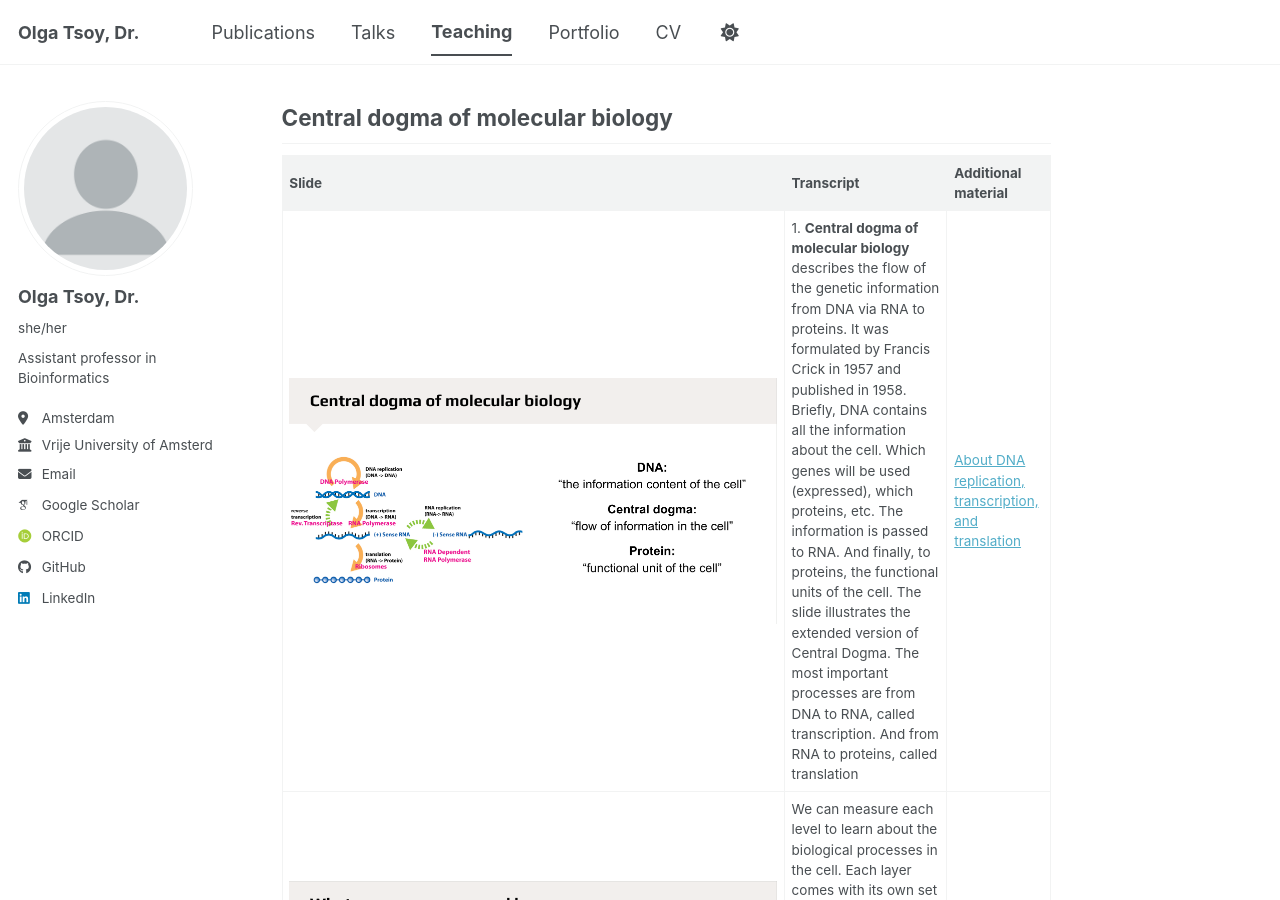
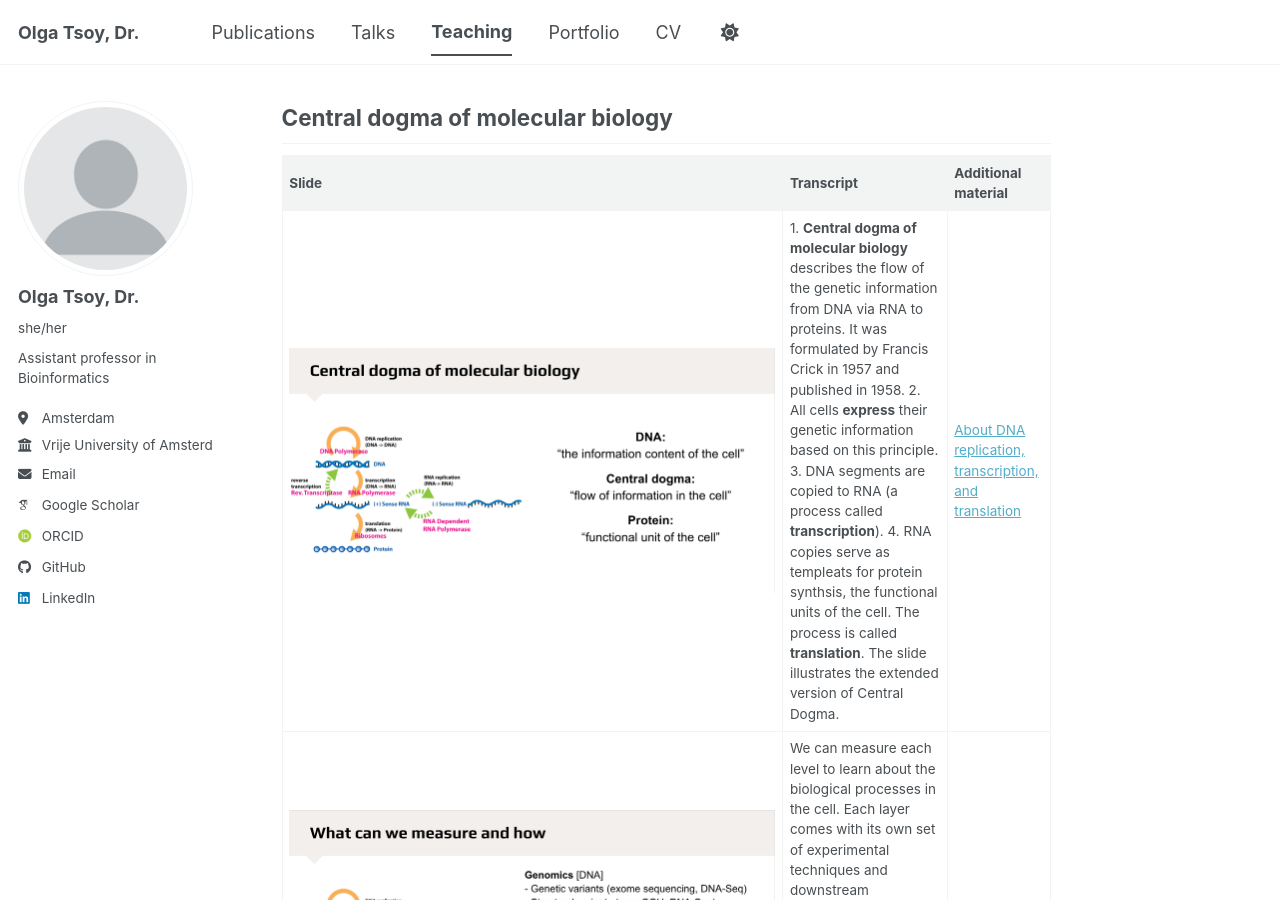
Before and after one commit to OlgaVT/OlgaVT.github.io, a Jekyll site: the page built from _teaching/bbsb_lecture_1.md, in a window 1280 px wide and 900 px high, scrolled down 396 px. Built offline with Jekyll 4.4.1, drawn with Linux system fonts in a browser that asks for light colours; some web fonts are replaced; a script bundle is joined from its source files by our own code; library files that are not in the unit come from our copies.

Commit message:
Update bbsb_lecture_1.md

```diff
--- a/_teaching/bbsb_lecture_1.md
+++ b/_teaching/bbsb_lecture_1.md
@@ -18,7 +18,7 @@ Texbooks:
 
 | Slide | Transcript | Additional material|
 |----------------|-------------|-------------|
-| <img src="https://github.com/OlgaVT/OlgaVT.github.io/blob/master/images/Central_dogma.png" width="25000">  | 1. **Central dogma of molecular biology** describes the flow of the genetic information from DNA via RNA to proteins. It was formulated by Francis Crick in 1957 and published in 1958. Briefly, DNA contains all the information about the cell. Which genes will be used (expressed), which proteins, etc. The information is passed to RNA. And finally, to proteins, the functional units of the cell. The slide illustrates the extended version of Central Dogma. The most important processes are from DNA to RNA, called transcription. And from RNA to proteins, called translation|[About DNA replication, transcription, and translation](https://www.youtube.com/watch?v=6gUY5NoX1Lk)   |
+| <img src="https://github.com/OlgaVT/OlgaVT.github.io/blob/master/images/Central_dogma.png" width="25000">  | 1. **Central dogma of molecular biology** describes the flow of the genetic information from DNA via RNA to proteins. It was formulated by Francis Crick in 1957 and published in 1958. 2. All cells **express** their genetic information based on this principle. 3. DNA segments are copied to RNA (a process called **transcription**). 4. RNA copies serve as templeats for protein synthsis, the functional units of the cell. The process is called **translation**. The slide illustrates the extended version of Central Dogma.|[About DNA replication, transcription, and translation](https://www.youtube.com/watch?v=6gUY5NoX1Lk)   |
 | <img src="https://github.com/OlgaVT/OlgaVT.github.io/blob/master/images/Measurements.png" width="25000">  |  We can measure each level to learn about the biological processes in the cell. Each layer comes with its own set of experimental techniques and downstream bioinformtics analysis. Some techniques measure one or several molecules. We call them low-throughput. In opposite, there are methods that try to measure all molecules of a type of interest. We call them high-throughput.  |[About biomolecules](https://www.youtube.com/watch?v=1Dx7LDwINLU)|
 
 ## DNA level
```
